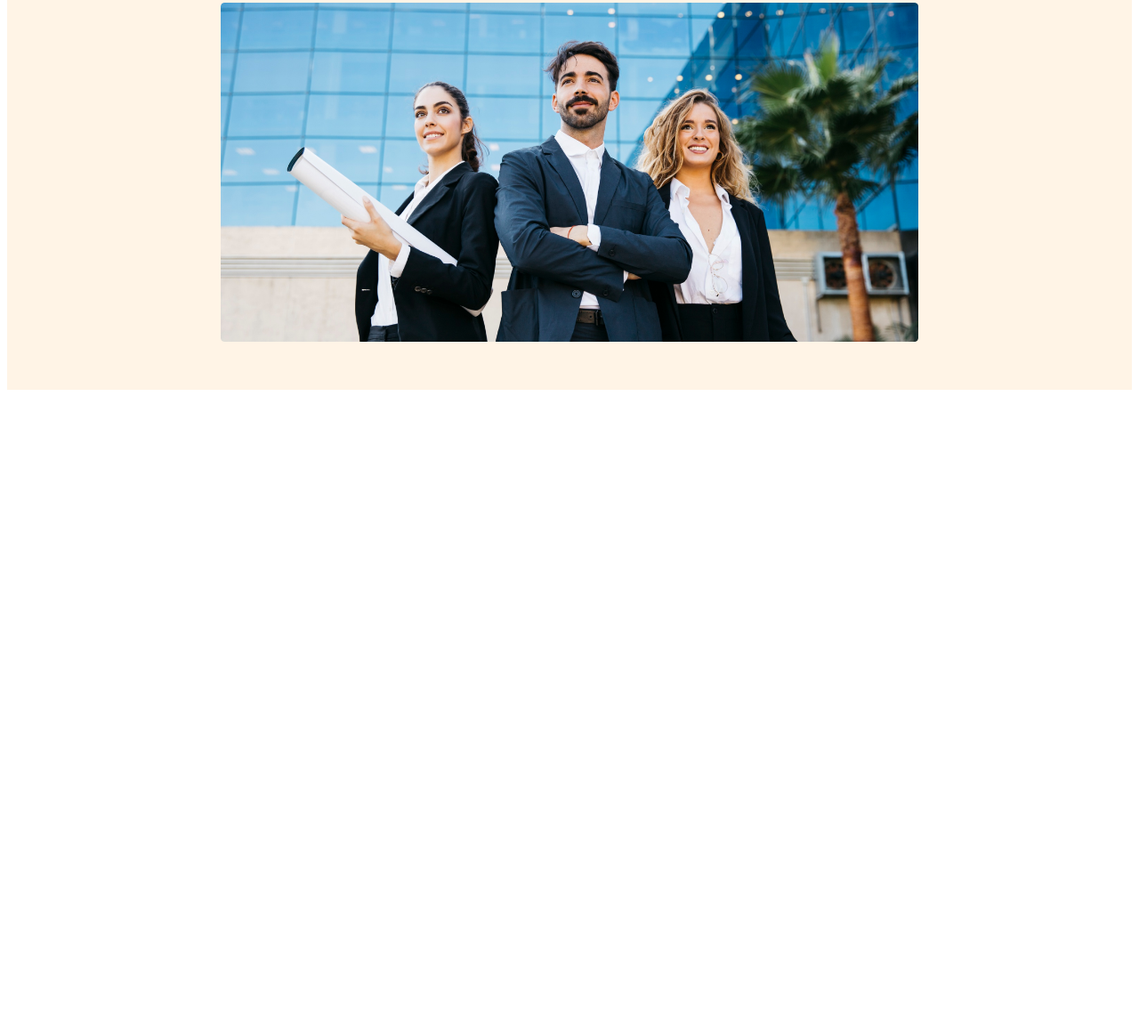
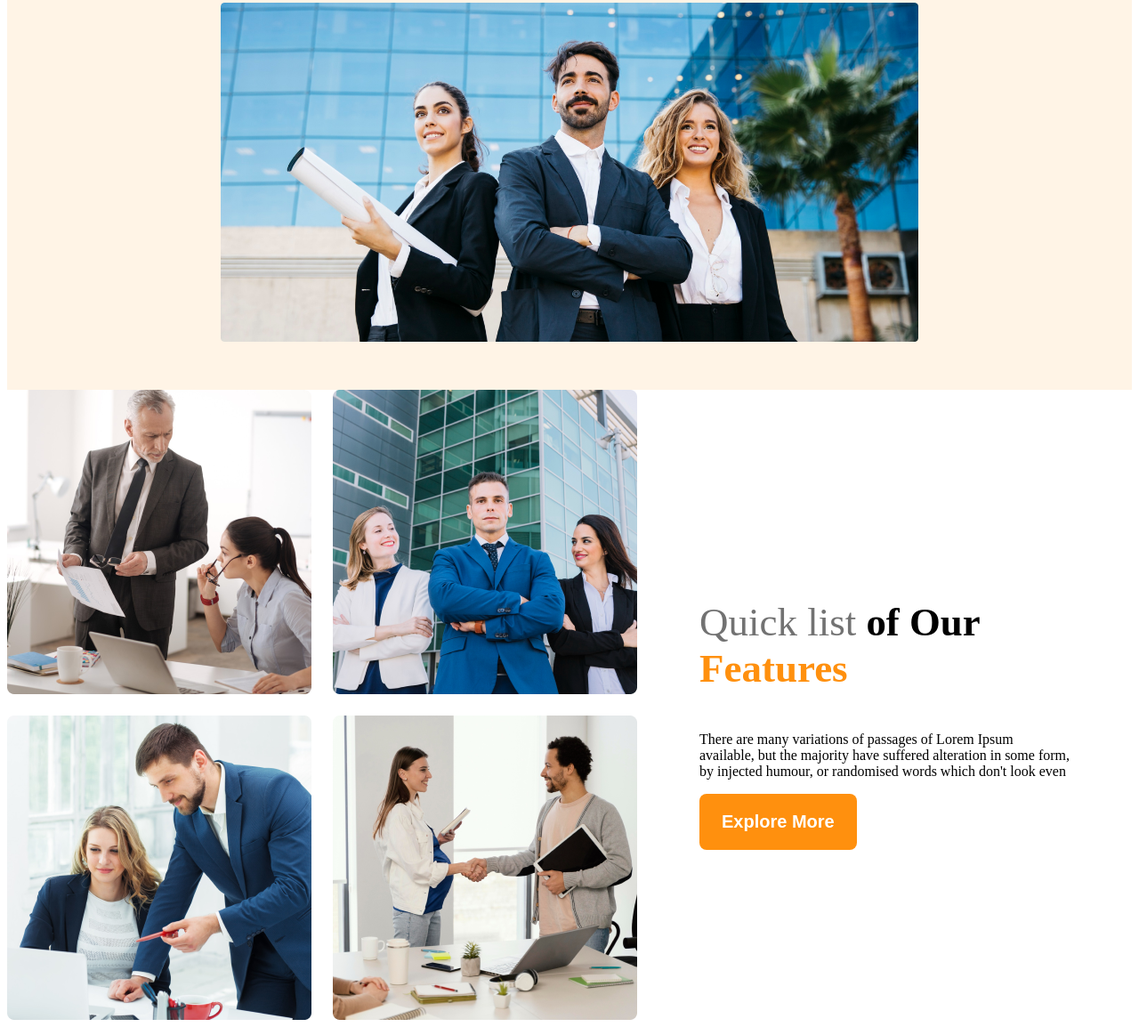
Before and after one commit to sumaiyaemu/g3-architects-prot-website, a plain HTML site: page index.html in a window 1280 px wide. Shown: the part 388-1542 px from the top of the page at 89% size. Before the commit the page ends 834 px from the top, so only its background shows below. Drawn offline with Linux system fonts and the light colour scheme.

Commit message:
features content added

```diff
--- a/index.html
+++ b/index.html
@@ -8,6 +8,7 @@
 </head>
 <body>
   <header>
+    <!-- header start -->
 <nav>
     <h3 class="nav-title">G3 Architects</h3>
     <ul>
@@ -27,7 +28,22 @@
         <img  src="images/banner.png" alt="">
 </div>
   </header>
+  <!-- header end -->
   <main>
+    <section class="teams-container">
+        <div class="teams-img-container">
+            <img src="images/team1.png" alt="">
+            <img src="images/team2.png" alt="">
+            <img src="images/team3.png" alt="">
+            <img src="images/team4.png" alt="">
+        </div>
+        <div class="teams-content">
+            <h3 class="teams-title"><span class="quick-list">Quick list</span> <span>of Our</span><br> <span class="text-features">Features</span></h3>
+            <p class="teams-description">There are many variations of passages of Lorem Ipsum available, but the majority have suffered alteration in some form, by injected humour, or randomised words which don't look even</p>
+            <button class="btn-primary">Explore More</button>
+
+        </div>
+    </section>
 
   </main>
   <footer>
--- a/styles/architects.css
+++ b/styles/architects.css
@@ -80,3 +80,35 @@ nav li a{
 
     }
 }
+main{
+    max-width: 1440px;
+    margin: 0 auto;
+}
+.teams-container{
+    display: flex;
+    align-items: center;
+}
+.teams-img-container{
+    display: grid;
+    grid-template-columns: repeat(2 ,1fr);
+    gap: 1.5rem;
+}
+.teams-content{
+    padding-left: 70px;
+    padding-right: 70px;
+}
+.teams-title{
+    font-size: 2.8rem;
+}
+.teams-title .quick-list{
+    color: #727272;
+font-family: Work Sans;
+font-size: 45px;
+font-weight: 500;
+}
+.teams-title .text-features{
+    color: #FF900E;
+font-family: Work Sans;
+font-size: 45px;
+font-weight: 700;
+}
```
